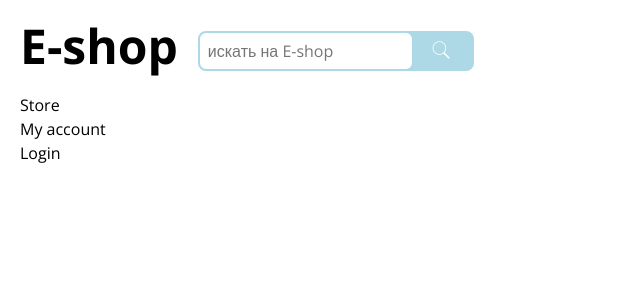
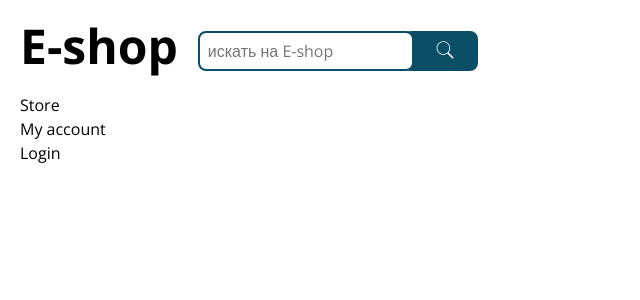
Before and after one commit to JJoseph1337/e-shop, a React (Vite) app: page /login in a window 1280 px wide. Shown: the top 300 px of the page, without its empty margins (0-640 px from the left). Built offline with nearby package versions, Linux system fonts and the light colour scheme.

Commit message:
Refactor search form styles

```diff
--- a/src/components/header/Header.module.css
+++ b/src/components/header/Header.module.css
@@ -25,7 +25,7 @@
 }
 
 .headerContainer input {
-  border: 2px solid lightblue;
+  border: 2px solid rgb(10, 79, 102);
   border-radius: 8px;
   z-index: 1;
   color: #99a3ae;
@@ -33,13 +33,19 @@
 }
 
 .headerContainer button {
-  background-color: lightblue;
+  background-color: rgb(10, 79, 102);
   border: none;
   border-radius: 8px;
   width: 75px;
   position: relative;
-  right: 15px;
+  right: 11px;
 
   padding-top: 5px;
   padding-left: 15px;
+
+  transition: 0.1s ease;
 }
+
+.form button:hover {
+  background-color: rgb(10, 79, 102, 0.8);
+}
--- a/src/components/header/Header.tsx
+++ b/src/components/header/Header.tsx
@@ -8,7 +8,10 @@ const Header = () => {
         <Link to="/">
           <h1>E-shop</h1>
         </Link>
-        <form action="search">
+        <form
+          action="search"
+          className={styles.form}
+        >
           <input
             type="text"
             placeholder="искать на E-shop"
```
